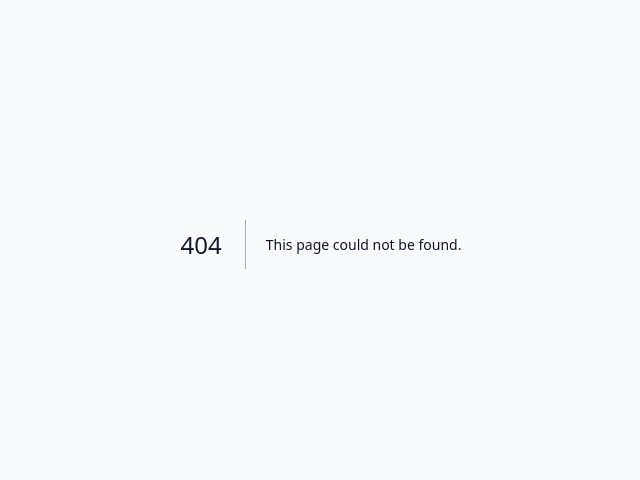
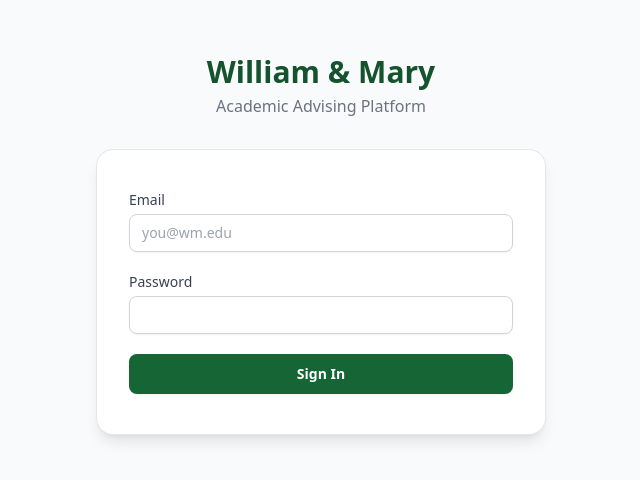
Before and after one commit to amschwall/academic_advising_tool, a Next.js app: page / in a window 1280 px wide. Before the commit this address had no page. Shown: the part 156-636 px from the top of the page, without its empty margins (319-959 px from the left). Built offline with nearby package versions, Linux system fonts and the light colour scheme; no server answers.

Commit message:
Add login page, auth API route, and student info store

```diff
--- /dev/null
+++ b/app/api/auth/login/route.ts
@@ -0,0 +1,62 @@
+// file: app/api/auth/login/route.ts
+
+import { NextRequest, NextResponse } from "next/server";
+import { supabase } from "@/lib/supabase";
+
+export async function POST(req: NextRequest): Promise<NextResponse> {
+  let body: unknown;
+  try {
+    body = await req.json();
+  } catch {
+    return NextResponse.json({ error: "Invalid request body" }, { status: 400 });
+  }
+
+  const token =
+    body !== null &&
+    typeof body === "object" &&
+    "token" in body &&
+    typeof (body as Record<string, unknown>).token === "string"
+      ? (body as { token: string }).token
+      : null;
+
+  if (!token) {
+    return NextResponse.json(
+      { error: "Missing required field: token" },
+      { status: 400 }
+    );
+  }
+
+  const { data, error } = await supabase.auth.getUser(token);
+
+  if (error || !data.user) {
+    return NextResponse.json(
+      { error: "Invalid or expired token" },
+      { status: 401 }
+    );
+  }
+
+  // Server-side: enforce @wm.edu restriction as the security boundary
+  if (!data.user.email?.toLowerCase().endsWith("@wm.edu")) {
+    return NextResponse.json(
+      { error: "Only @wm.edu accounts are permitted" },
+      { status: 403 }
+    );
+  }
+
+  const user = {
+    id: data.user.id,
+    email: data.user.email,
+    ...data.user.user_metadata,
+  };
+
+  const response = NextResponse.json({ user }, { status: 200 });
+
+  response.cookies.set("session", token, {
+    httpOnly: true,
+    sameSite: "strict",
+    path: "/",
+    maxAge: 86400,
+  });
+
+  return response;
+}
--- /dev/null
+++ b/app/api/auth/logout/route.ts
@@ -0,0 +1,20 @@
+// file: app/api/auth/logout/route.ts
+
+import { NextRequest, NextResponse } from "next/server";
+
+export async function POST(_req: NextRequest): Promise<NextResponse> {
+  const response = NextResponse.json(
+    { message: "Logged out successfully" },
+    { status: 200 }
+  );
+
+  // Clear the session cookie by setting Max-Age to 0
+  response.cookies.set("session", "", {
+    httpOnly: true,
+    sameSite: "strict",
+    path: "/",
+    maxAge: 0,
+  });
+
+  return response;
+}
--- /dev/null
+++ b/app/api/auth/session/route.ts
@@ -0,0 +1,29 @@
+// file: app/api/auth/session/route.ts
+
+import { NextRequest, NextResponse } from "next/server";
+import { supabase } from "@/lib/supabase";
+
+export async function GET(req: NextRequest): Promise<NextResponse> {
+  const sessionToken = req.cookies.get("session")?.value;
+
+  if (!sessionToken) {
+    return NextResponse.json({ error: "No active session" }, { status: 401 });
+  }
+
+  const { data, error } = await supabase.auth.getUser(sessionToken);
+
+  if (error || !data.user) {
+    return NextResponse.json(
+      { error: "Invalid or expired session" },
+      { status: 401 }
+    );
+  }
+
+  const user = {
+    id: data.user.id,
+    email: data.user.email,
+    ...data.user.user_metadata,
+  };
+
+  return NextResponse.json({ user }, { status: 200 });
+}
--- /dev/null
+++ b/app/page.tsx
@@ -0,0 +1,6 @@
+// file: app/page.tsx
+import { LoginForm } from "@/components/LoginForm";
+
+export default function HomePage() {
+  return <LoginForm />;
+}
--- /dev/null
+++ b/components/LoginForm.tsx
@@ -0,0 +1,188 @@
+// file: components/LoginForm.tsx
+"use client";
+
+import React, { useState } from "react";
+import { useRouter } from "next/navigation";
+import { supabase } from "@/lib/supabase";
+import { useStudentStore } from "@/lib/stores/studentStore";
+
+export function LoginForm() {
+  const router     = useRouter();
+  const setStudent = useStudentStore((s) => s.setStudent);
+
+  const [email,    setEmail]    = useState("");
+  const [password, setPassword] = useState("");
+  const [error,    setError]    = useState<string | null>(null);
+  const [loading,  setLoading]  = useState(false);
+
+  async function handleSubmit(e: React.FormEvent) {
+    e.preventDefault();
+    setError(null);
+
+    // Client-side: require both fields before hitting the network
+    if (!email || !password) {
+      setError("Please enter both your email address and password.");
+      return;
+    }
+
+    // Client-side: restrict to @wm.edu addresses
+    if (!email.toLowerCase().endsWith("@wm.edu")) {
+      setError("Only William & Mary email addresses (@wm.edu) are permitted.");
+      return;
+    }
+
+    setLoading(true);
+
+    try {
+      // Step 1 — authenticate with Supabase
+      const { data, error: signInError } = await supabase.auth.signInWithPassword({
+        email,
+        password,
+      });
+
+      if (signInError || !data.session) {
+        setError(signInError?.message ?? "Sign in failed. Please try again.");
+        return;
+      }
+
+      // Step 2 — exchange the Supabase token for a server-side session cookie
+      const res = await fetch("/api/auth/login", {
+        method: "POST",
+        headers: { "Content-Type": "application/json" },
+        body: JSON.stringify({ token: data.session.access_token }),
+      });
+
+      if (!res.ok) {
+        setError("Login failed. Please try again.");
+        return;
+      }
+
+      // Step 3 — store student info and redirect based on role
+      const { user } = await res.json() as {
+        user: {
+          id?:      string;
+          email?:   string;
+          role?:    string;
+          name?:    string;
+          major?:   string;
+          advisor?: string;
+        };
+      };
+
+      setStudent({
+        studentId: user?.id    ?? null,
+        email:     user?.email ?? null,
+        name:      user?.name  ?? null,
+        major:     user?.major ?? null,
+        advisor:   user?.advisor ?? null,
+      });
+
+      if (user?.role === "student") {
+        router.push("/welcome");
+      } else {
+        router.push("/planner");
+      }
+    } catch {
+      setError("An unexpected error occurred. Please try again.");
+    } finally {
+      setLoading(false);
+    }
+  }
+
+  return (
+    <div className="flex min-h-screen items-center justify-center px-4">
+      <div className="w-full max-w-md">
+
+        {/* Header */}
+        <div className="mb-8 text-center">
+          <h1 className="text-3xl font-bold text-green-900">
+            William &amp; Mary
+          </h1>
+          <p className="mt-1 text-gray-500">Academic Advising Platform</p>
+        </div>
+
+        {/* Card */}
+        <div className="rounded-2xl bg-white px-8 py-10 shadow-lg ring-1 ring-gray-200">
+
+          {/* Error alert */}
+          {error && (
+            <div
+              role="alert"
+              data-testid="login-error"
+              className="mb-5 rounded-lg bg-red-50 px-4 py-3 text-sm text-red-700 ring-1 ring-red-200"
+            >
+              {error}
+            </div>
+          )}
+
+          <form onSubmit={handleSubmit} noValidate className="space-y-5">
+
+            {/* Email */}
+            <div>
+              <label
+                htmlFor="email"
+                className="mb-1 block text-sm font-medium text-gray-700"
+              >
+                Email
+              </label>
+              <input
+                id="email"
+                type="email"
+                autoComplete="email"
+                value={email}
+                onChange={(e) => setEmail(e.target.value)}
+                className="w-full rounded-lg border border-gray-300 px-3 py-2 text-sm shadow-sm
+                           focus:border-green-600 focus:outline-none focus:ring-2 focus:ring-green-200"
+                placeholder="you@wm.edu"
+              />
+            </div>
+
+            {/* Password */}
+            <div>
+              <label
+                htmlFor="password"
+                className="mb-1 block text-sm font-medium text-gray-700"
+              >
+                Password
+              </label>
+              <input
+                id="password"
+                type="password"
+                autoComplete="current-password"
+                value={password}
+                onChange={(e) => setPassword(e.target.value)}
+                className="w-full rounded-lg border border-gray-300 px-3 py-2 text-sm shadow-sm
+                           focus:border-green-600 focus:outline-none focus:ring-2 focus:ring-green-200"
+              />
+            </div>
+
+            {/* Submit */}
+            <button
+              type="submit"
+              disabled={loading}
+              aria-label="Sign In"
+              className="flex w-full items-center justify-center gap-2 rounded-lg bg-green-800
+                         px-4 py-2.5 text-sm font-semibold text-white shadow-sm
+                         hover:bg-green-700 focus:outline-none focus:ring-2 focus:ring-green-500
+                         disabled:cursor-not-allowed disabled:opacity-60"
+            >
+              {loading ? (
+                <>
+                  <span
+                    role="status"
+                    aria-label="Signing in"
+                    className="inline-block h-4 w-4 animate-spin rounded-full
+                               border-2 border-white border-t-transparent"
+                  />
+                  Signing in…
+                </>
+              ) : (
+                "Sign In"
+              )}
+            </button>
+          </form>
+        </div>
+      </div>
+    </div>
+  );
+}
--- /dev/null
+++ b/lib/stores/studentStore.ts
@@ -0,0 +1,35 @@
+// file: lib/stores/studentStore.ts
+import { create } from "zustand";
+import { persist } from "zustand/middleware";
+
+export interface StudentInfo {
+  name:      string | null;
+  email:     string | null;
+  studentId: string | null;
+  major:     string | null;
+  advisor:   string | null;
+}
+
+interface StudentStore extends StudentInfo {
+  setStudent: (info: Partial<StudentInfo>) => void;
+  clear:      () => void;
+}
+
+const EMPTY: StudentInfo = {
+  name:      null,
+  email:     null,
+  studentId: null,
+  major:     null,
+  advisor:   null,
+};
+
+export const useStudentStore = create<StudentStore>()(
+  persist(
+    (set) => ({
+      ...EMPTY,
+      setStudent: (info) => set((s) => ({ ...s, ...info })),
+      clear:      ()     => set(EMPTY),
+    }),
+    { name: "wm-student" }
+  )
+);
```
